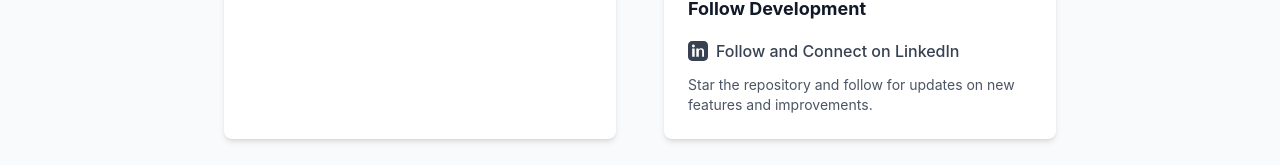
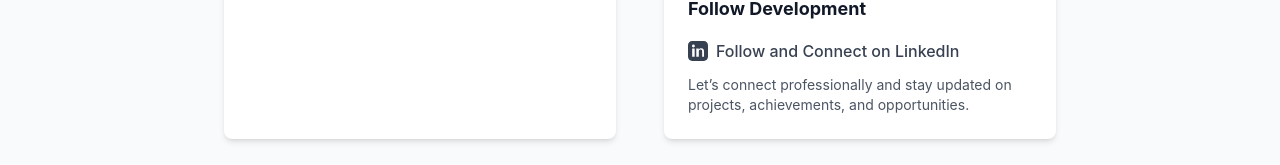
Before and after one commit to Nathandiv/AprrovalSeal, an Angular app: page /support in a window 1280 px wide. Shown: the part 1478-1643 px from the top of the page. Built offline with nearby package versions, Linux system fonts and the light colour scheme.

Commit message:
made changes on the support page

```diff
--- a/src/pages/support/support.component.html
+++ b/src/pages/support/support.component.html
@@ -308,9 +308,9 @@
              </svg>
             <span class="font-medium">Follow and Connect on LinkedIn</span>
           </a>
-          <p class="text-sm text-gray-600 mt-2">
-            Star the repository and follow for updates on new features and improvements.
-          </p>
+            <p class="text-sm text-gray-600 mt-2">
+          Let’s connect professionally and stay updated on projects, achievements, and opportunities.
+        </p>
         </div>
       </div>
     </div>
```
